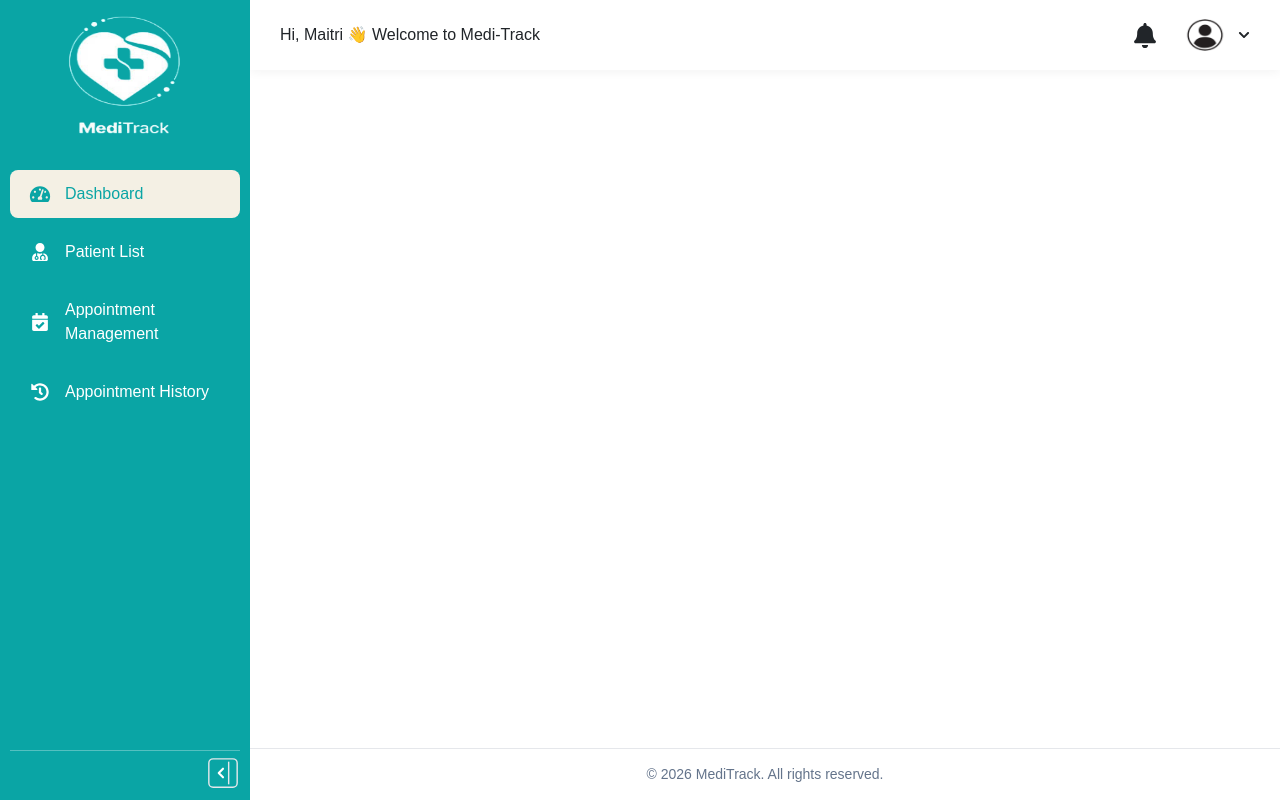
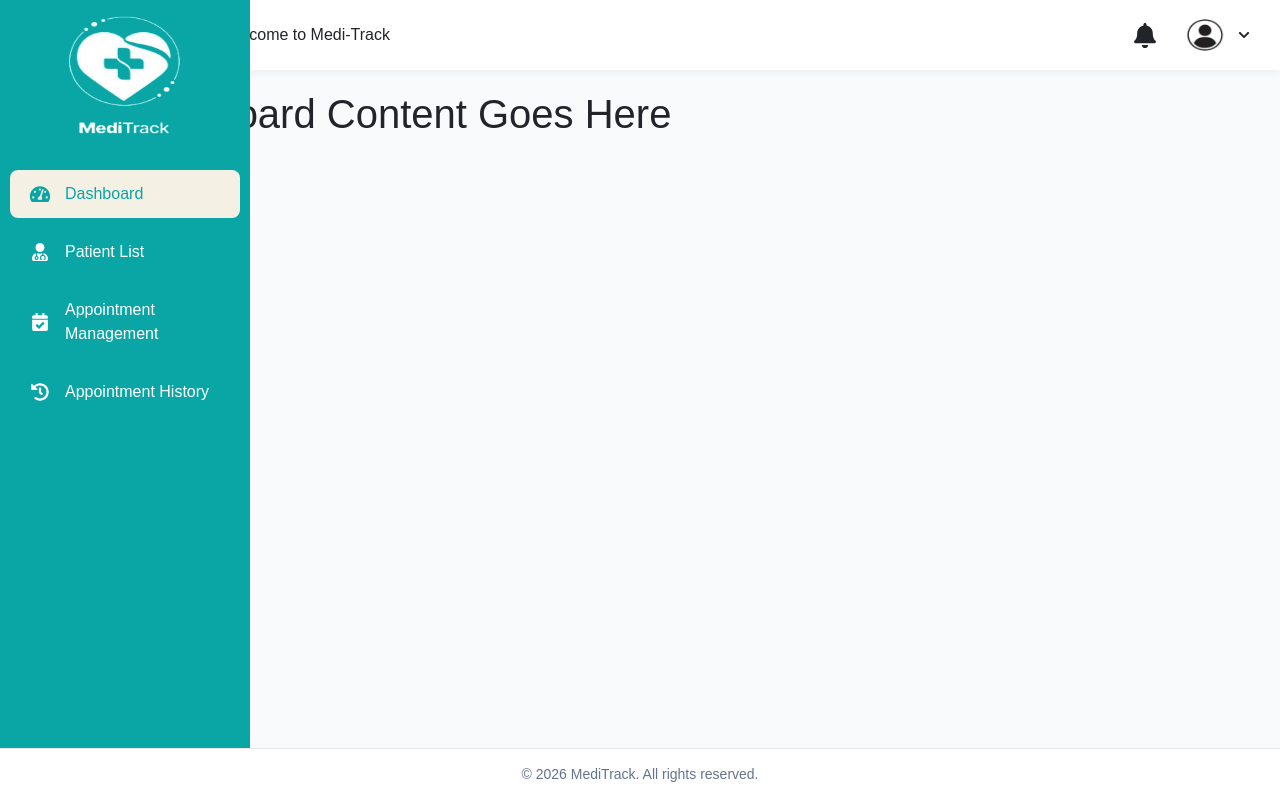
Before and after one commit to pMaitri01/Medi-Track-Frontend, a React (Create React App) app: page /DoctorDashboard in a window 1280 px wide. Built offline with nearby package versions, Linux system fonts and the light colour scheme.

Commit message:
DoctorDashboard Designing

```diff
--- a/src/admin/components/DoctorFooter.js
+++ b/src/admin/components/DoctorFooter.js
@@ -1,29 +1,63 @@
+// import React from "react";
+
+// export default function DoctorFooter({ isCollapsed }) {
+//   // Dynamic values
+//   const sidebarWidth = isCollapsed ? "80px" : "100px";
+
+//   const styles = {
+//     footer: {
+//       marginLeft: sidebarWidth, // 🔥 Dynamic Margin
+//       background: "#ffffff",
+//       padding: "15px 30px",
+//       borderTop: "1px solid #e5e7eb",
+//       display: "flex",
+//       justifyContent: "center",
+//       alignItems: "center",
+//       position: "fixed",
+//       bottom: 0,
+//       width: `calc(100% - ${sidebarWidth})`, // 🔥 Dynamic Width
+//       transition: "all 0.3s ease", // Smooth transition
+//     },
+//     center: {
+//       color: "#64748b",
+//       fontSize: "14px",
+//       textAlign: "center"
+//     }
+//   };
+
+//   return (
+//     <div style={styles.footer}>
+//       <div style={styles.center}>
+//         © {new Date().getFullYear()} MediTrack. All rights reserved.
+//       </div>
+//     </div>
+//   );
+// }
+
 import React from "react";
 
-export default function DoctorFooter() {
+export default function DoctorFooter({ open }) {
+  const sidebarWidth = open ? "0px" : "0px";
+
   const styles = {
     footer: {
-      marginLeft: "250px",
+      marginLeft: sidebarWidth,
       background: "#ffffff",
       padding: "15px 30px",
       borderTop: "1px solid #e5e7eb",
       display: "flex",
-      justifyContent: "center", // ✅ CENTER horizontally
-      alignItems: "center",
+      justifyContent: "center",
       position: "fixed",
       bottom: 0,
-      width: "calc(100% - 250px)"
-    },
-    center: {
-      color: "#64748b",
-      fontSize: "14px",
-      textAlign: "center" // optional but safer
+      width: `calc(100% - ${sidebarWidth})`,
+      transition: "0.3s",
+      zIndex: 999
     }
   };
 
   return (
     <div style={styles.footer}>
-      <div style={styles.center}>
+      <div style={{ color: "#64748b", fontSize: "14px" }}>
         © {new Date().getFullYear()} MediTrack. All rights reserved.
       </div>
     </div>
--- a/src/admin/components/DoctorHeader.js
+++ b/src/admin/components/DoctorHeader.js
@@ -1,77 +1,172 @@
-import React, { useState } from "react";
-import { FaBell, FaSearch, FaChevronDown } from "react-icons/fa";
-import userImg from "../images/user.png"; // ✅ correct import
+  // import React, { useState } from "react";
+  // import { FaBell, FaSearch, FaChevronDown } from "react-icons/fa";
+  // import userImg from "../images/user.png"; // ✅ correct import
 
 
-export default function DoctorHeader() {
+  // export default function DoctorHeader() {
+  //   const [open, setOpen] = useState(false);
+  //   const [focused, setFocused] = useState(false);
+
+  //   const styles = {
+  //     header: {
+  //       marginLeft: "250px",
+  //       height: "70px",
+  //       background: "#ffffff",
+  //       display: "flex",
+  //       justifyContent: "space-between",
+  //       alignItems: "center",
+  //       padding: "0 30px",
+  //       boxShadow: "0 2px 10px rgba(0,0,0,0.05)"
+  //     },
+
+  //     left: {
+  //       display: "flex",
+  //       alignItems: "center",
+  //       gap: "20px"
+  //     },
+
+  //     // 🔥 Wrapper for input + icon
+  //     searchWrapper: {
+  //       position: "relative",
+  //       width: "350px",
+  //       marginLeft:"280px"
+  //     },
+
+  //     input: {
+  //       width: "100%",
+  //       height: "40px",
+  //       padding: "0 12px 0 38px", // space for icon
+  //       borderRadius: "8px",
+  //       border: focused ? "2px solid #3b82f6" : "2px solid #e5e7eb",
+  //       outline: "none",
+  //       background: "#f1f5f9",
+  //       fontSize: "14px",
+  //       transition: "0.2s"
+  //     },
+
+  //     icon: {
+  //       position: "absolute",
+  //       top: "50%",
+  //       left: "12px",
+  //       transform: "translateY(-50%)",
+  //       color: "#6b7280"
+  //     },
+
+  //     right: {
+  //       display: "flex",
+  //       alignItems: "center",
+  //       gap: "20px"
+  //     },
+
+  //     profile: {
+  //       display: "flex",
+  //       alignItems: "center",
+  //       gap: "8px",
+  //       cursor: "pointer",
+  //       position: "relative"
+  //     },
+
+  //     img: {
+  //       borderRadius: "50%",
+  //       width:"50px",
+  //       height:"32px"
+  //     },
+
+  //     dropdown: {
+  //       position: "absolute",
+  //       top: "50px",
+  //       right: 0,
+  //       background: "#ffffff",
+  //       border: "1px solid #e5e7eb",
+  //       borderRadius: "8px",
+  //       boxShadow: "0 5px 15px rgba(0,0,0,0.1)",
+  //       width: "150px",
+  //       zIndex: 100
+  //     },
+
+  //     item: {
+  //       padding: "10px 15px",
+  //       cursor: "pointer",
+  //       fontSize: "14px"
+  //     }
+  //   };
+
+  //   return (
+  //     <div style={styles.header}>
+
+  //       {/* LEFT */}
+  //       <div style={styles.left}>
+  //         <span style={{ fontWeight: "500", width:"270px" }}>
+  //           Hi, Maitri 👋 Welcome to Medi-Track
+  //         </span>
+
+  //         {/* <div style={styles.searchWrapper}>
+  //           <FaSearch style={styles.icon} />
+  //           <input
+  //             type="text"
+  //             placeholder="Search doctor..."
+  //             style={styles.input}
+  //             onFocus={() => setFocused(true)}
+  //             onBlur={() => setFocused(false)}
+  //           />
+  //         </div> */}
+  //       </div>
+
+  //       {/* RIGHT */}
+  //       <div style={styles.right}>
+  //         <FaBell style={{ cursor: "pointer", width:"30px", height:"25px",marginLeft:"30px"}} />
+
+  //         <div
+  //           style={styles.profile}
+  //           onClick={() => setOpen(!open)}
+  //         >
+  //           {/* <img
+  //             src="https://i.pravatar.cc/40"
+  //             alt="profile"
+  //             style={styles.img}
+  //           /> */}
+  //           <img src={userImg} alt="profile" style={styles.img} />
+
+  //           <FaChevronDown size={12} />
+
+  //           {open && (
+  //             <div style={styles.dropdown}>
+  //               <div style={styles.item}>👤 Profile</div>
+  //               <div style={styles.item}>🚪 Logout</div>
+  //             </div>
+  //           )}
+  //         </div>
+  //       </div>
+  //     </div>
+  //   );
+  // }
+
+  import React, { useState } from "react";
+import { FaBell, FaChevronDown } from "react-icons/fa";
+import userImg from "../images/user.png";
+
+export default function DoctorHeader({ isCollapsed }) {
   const [open, setOpen] = useState(false);
-  const [focused, setFocused] = useState(false);
+
+  // Dynamic margin calculation
+  const currentMargin = isCollapsed ? "80px" : "100px";
 
   const styles = {
     header: {
-      marginLeft: "250px",
+      marginLeft: currentMargin, // 🔥 Dynamic Margin
       height: "70px",
       background: "#ffffff",
       display: "flex",
       justifyContent: "space-between",
       alignItems: "center",
       padding: "0 30px",
-      boxShadow: "0 2px 10px rgba(0,0,0,0.05)"
+      boxShadow: "0 2px 10px rgba(0,0,0,0.05)",
+      transition: "margin-left 0.3s ease", // Smooth shift
     },
-
-    left: {
-      display: "flex",
-      alignItems: "center",
-      gap: "20px"
-    },
-
-    // 🔥 Wrapper for input + icon
-    searchWrapper: {
-      position: "relative",
-      width: "350px",
-      marginLeft:"280px"
-    },
-
-    input: {
-      width: "100%",
-      height: "40px",
-      padding: "0 12px 0 38px", // space for icon
-      borderRadius: "8px",
-      border: focused ? "2px solid #3b82f6" : "2px solid #e5e7eb",
-      outline: "none",
-      background: "#f1f5f9",
-      fontSize: "14px",
-      transition: "0.2s"
-    },
-
-    icon: {
-      position: "absolute",
-      top: "50%",
-      left: "12px",
-      transform: "translateY(-50%)",
-      color: "#6b7280"
-    },
-
-    right: {
-      display: "flex",
-      alignItems: "center",
-      gap: "20px"
-    },
-
-    profile: {
-      display: "flex",
-      alignItems: "center",
-      gap: "8px",
-      cursor: "pointer",
-      position: "relative"
-    },
-
-    img: {
-      borderRadius: "50%",
-      width:"50px",
-      height:"32px"
-    },
-
+    left: { display: "flex", alignItems: "center", gap: "20px" },
+    right: { display: "flex", alignItems: "center", gap: "20px" },
+    profile: { display: "flex", alignItems: "center", gap: "8px", cursor: "pointer", position: "relative" },
+    img: { borderRadius: "50%", width: "50px", height: "32px" },
     dropdown: {
       position: "absolute",
       top: "50px",
@@ -83,52 +178,22 @@ export default function DoctorHeader() {
       width: "150px",
       zIndex: 100
     },
-
-    item: {
-      padding: "10px 15px",
-      cursor: "pointer",
-      fontSize: "14px"
-    }
+    item: { padding: "10px 15px", cursor: "pointer", fontSize: "14px" }
   };
 
   return (
     <div style={styles.header}>
-
-      {/* LEFT */}
       <div style={styles.left}>
-        <span style={{ fontWeight: "500", width:"270px" }}>
+        <span style={{ fontWeight: "500" }}>
           Hi, Maitri 👋 Welcome to Medi-Track
         </span>
-
-        {/* <div style={styles.searchWrapper}>
-          <FaSearch style={styles.icon} />
-          <input
-            type="text"
-            placeholder="Search doctor..."
-            style={styles.input}
-            onFocus={() => setFocused(true)}
-            onBlur={() => setFocused(false)}
-          />
-        </div> */}
       </div>
 
-      {/* RIGHT */}
       <div style={styles.right}>
-        <FaBell style={{ cursor: "pointer", width:"30px", height:"25px",marginLeft:"30px"}} />
-
-        <div
-          style={styles.profile}
-          onClick={() => setOpen(!open)}
-        >
-          {/* <img
-            src="https://i.pravatar.cc/40"
-            alt="profile"
-            style={styles.img}
-          /> */}
+        <FaBell style={{ cursor: "pointer", width: "30px", height: "25px" }} />
+        <div style={styles.profile} onClick={() => setOpen(!open)}>
           <img src={userImg} alt="profile" style={styles.img} />
-
           <FaChevronDown size={12} />
-
           {open && (
             <div style={styles.dropdown}>
               <div style={styles.item}>👤 Profile</div>
--- a/src/admin/pages/DoctorDashboard.js
+++ b/src/admin/pages/DoctorDashboard.js
@@ -1,14 +1,48 @@
+// import DoctorHeader from "../components/DoctorHeader";
+// import DoctorNavbar from "../components/DoctorNavbar";
+// import DoctorFooter from "../components/DoctorFooter";
+// import React from 'react'
+
+// export default function DoctorDashboard() {
+//   return (
+//     <div>
+//         <DoctorNavbar />
+//         <DoctorHeader/>
+//         <DoctorFooter/>
+//     </div>
+//   )
+// }
+
+import React, { useState } from "react";
+import DoctorNavbar from "../components/DoctorNavbar"; // Adjust path as needed
 import DoctorHeader from "../components/DoctorHeader";
-import DoctorNavbar from "../components/DoctorNavbar";
 import DoctorFooter from "../components/DoctorFooter";
-import React from 'react'
 
 export default function DoctorDashboard() {
+  // 1. Create the state here
+  const [isCollapsed, setIsCollapsed] = useState(false);
+
   return (
-    <div>
-        <DoctorNavbar />
-        <DoctorHeader/>
-        <DoctorFooter/>
+    <div style={{ minHeight: "100vh", background: "#f8fafc" }}>
+      {/* 2. Pass the state and the setter to Navbar so it can toggle */}
+      <DoctorNavbar isCollapsed={isCollapsed} setIsCollapsed={setIsCollapsed} />
+
+      {/* 3. Pass the state to Header so it knows to shift left/right */}
+      <DoctorHeader isCollapsed={isCollapsed} />
+
+      {/* 4. The main content also needs a dynamic margin to avoid being hidden by the sidebar */}
+      <main style={{
+        marginLeft: isCollapsed ? "80px" : "100px",
+        transition: "margin-left 0.3s ease",
+        padding: "20px",
+        minHeight: "calc(100vh - 140px)" // Adjust based on header/footer height
+      }}>
+         <h1>Dashboard Content Goes Here</h1>
+         {/* Your charts, tables, etc. */}
+      </main>
+
+      {/* 5. Pass the state to Footer */}
+      <DoctorFooter isCollapsed={isCollapsed} />
     </div>
-  )
+  );
 }
```
